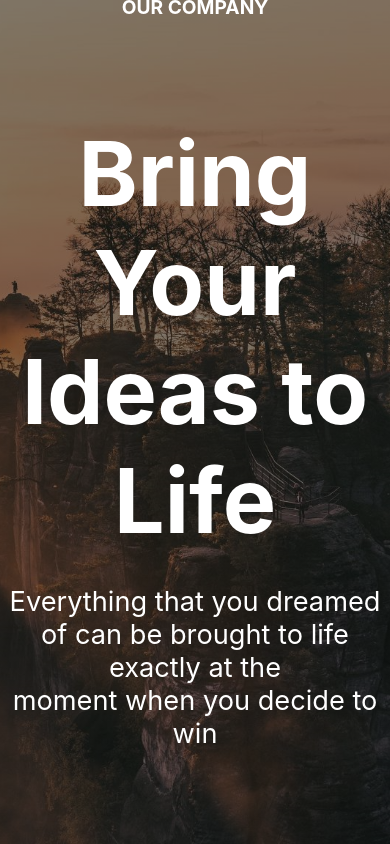
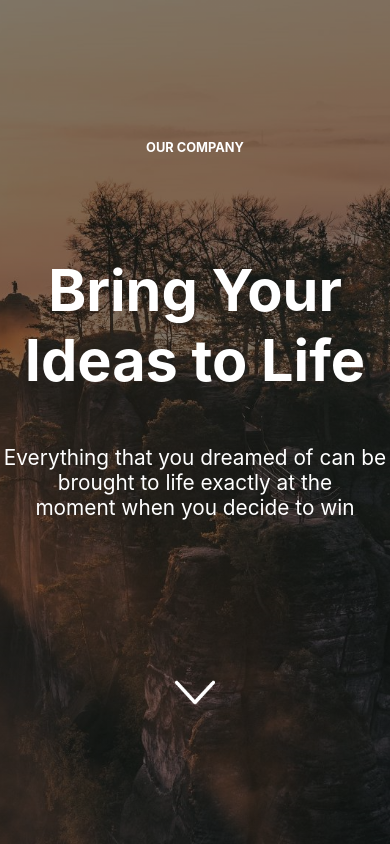
Before and after one commit to ProtooFeorum/Website, a PHP site: page /Main.html in a window 390 px wide. Run offline with PHP 8.4, Linux system fonts and the light colour scheme.

Commit message:
Адаптация под (почти)ВСЕ экраны

```diff
--- a/Main.html
+++ b/Main.html
@@ -20,7 +20,11 @@
               <p>Everything that you dreamed of can be brought to life exactly at the </p>
                 <p>moment when you decide to win</p>
           </div>
+          <div id="image">
+            <img src="arrow.png">
+        </div>
       </div>
+
     </div>
 </body>
 </html>
--- a/main.css
+++ b/main.css
@@ -12,6 +12,7 @@ body{
 }
 #background{
     display: flex;
+    position: relative;
   background: linear-gradient( rgba(0, 0, 0, 0.5), rgba(0, 0, 0, 0.5) ), url(ooo.png);
   background-position: center;
   background-size: cover;
@@ -38,7 +39,7 @@ body{
     font-size: 5.6em;
     font-weight: 650;
     padding-top: 100px;
-    padding-bottom: 30px;
+    padding-bottom: 50px;
 }
 #third{
     margin-bottom: 100px;
@@ -46,3 +47,116 @@ body{
 #third p{
     font-size: 1.7em;
 }
+#image{
+    display: flex;
+  height: 10%;
+  align-self: center;
+  justify-self: end;
+  align-items: flex-end;
+  transform: translate(0px, 50%);
+}
+#image img{
+    height: 50px;
+    width: 50px;
+}
+
+@media (max-width: 750px ) {
+    #first p{
+        font-size: 0.8em;
+        font-weight: 650;
+    }
+    #second p{
+        font-size: 3.6em;
+        font-weight: 650;
+        padding-top: 100px;
+        padding-bottom: 50px;
+    }
+    #third{
+        margin-bottom: 100px;
+    }
+    #third p{
+        font-size: 1.3em;
+    }
+    #image{
+        transform: translate(0px, 10%);
+    }
+    #image img{
+        height: 40px;
+        width: 40px;
+    }
+}
+@media (max-width: 300px ) { /*Настройка размеров чисто для Galaxy Fold (раскладушка сенсорная от самсунг)*/
+    #first p{
+        font-size: 0.6em;
+        font-weight: 650;
+    }
+    #second p{
+        font-size: 2.5em;
+        font-weight: 650;
+        padding-top: 100px;
+        padding-bottom: 50px;
+    }
+    #third{
+        margin-bottom: 100px;
+    }
+    #third p{
+        font-size: 1.0em;
+    }
+    #image{
+        transform: translate(0px, 5%);
+    }
+    #image img{
+        height: 35px;
+        width: 35px;
+    }
+}
+@media (max-height: 450px ) {
+    #first p{
+        font-size: 0.8em;
+        font-weight: 650;
+    }
+    #second p{
+        font-size: 3.6em;
+        font-weight: 650;
+        padding-top: 70px;
+        padding-bottom: 30px;
+    }
+    #third{
+        margin-bottom: 70px;
+    }
+    #third p{
+        font-size: 1.3em;
+    }
+    #image{
+        transform: translate(0px, 5%);
+    }
+    #image img{
+        height: 40px;
+        width: 40px;
+    }
+}
+@media (max-height: 750px ) and (max-width: 400px) {
+    #first p{
+        font-size: 0.7em;
+        font-weight: 650;
+    }
+    #second p{
+        font-size: 3em;
+        font-weight: 650;
+        padding-top: 70px;
+        padding-bottom: 30px;
+    }
+    #third{
+        margin-bottom: 70px;
+    }
+    #third p{
+        font-size: 1em;
+    }
+    #image{
+        transform: translate(0px, 5%);
+    }
+    #image img{
+        height: 40px;
+        width: 40px;
+    }
+}
```
Also changed, not shown: arrow.png (added).
